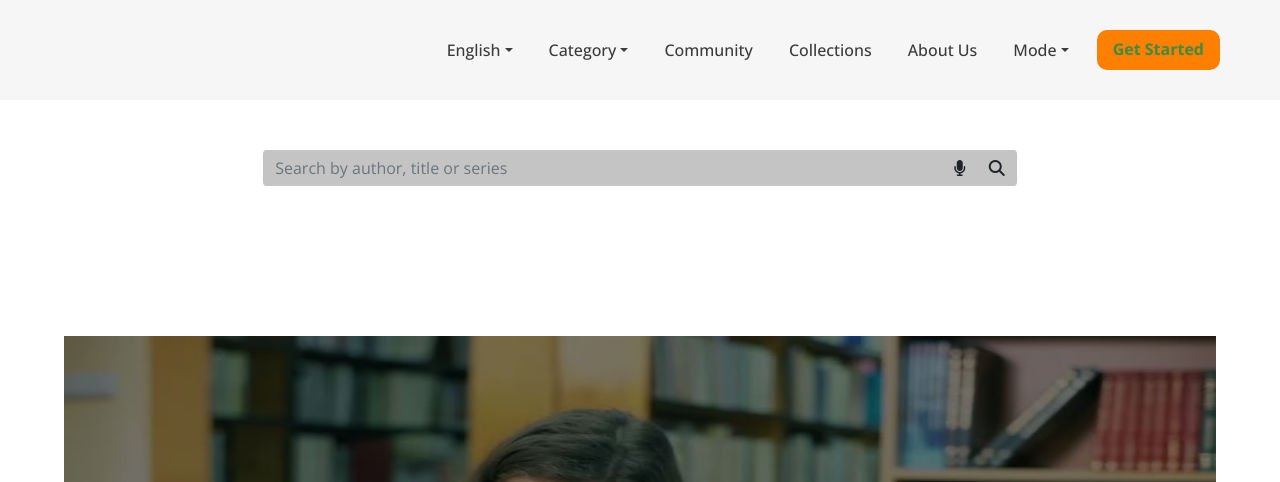
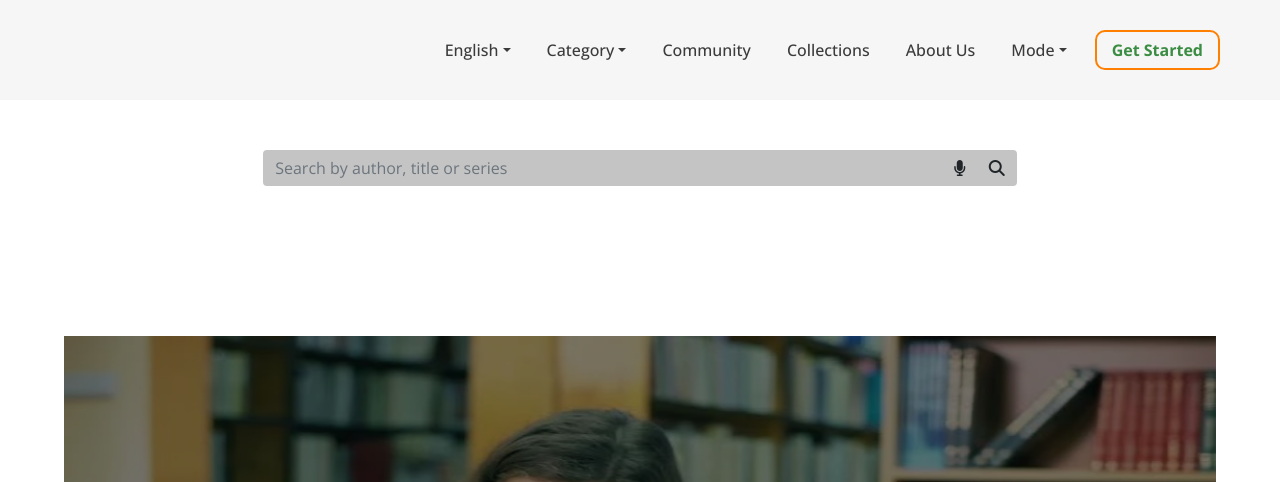
Before and after one commit to FolashadeOmoloja/Readym, a plain HTML site: page index.html in a window 1280 px wide. In both pictures the pointer is over the button "Get Started". Shown: the top 482 px of the page. Drawn offline with nearby package versions, Linux system fonts and the light colour scheme; a script that the page names is missing.

Commit message:
minor changes

```diff
--- a/index3.css
+++ b/index3.css
@@ -53,8 +53,16 @@ a:active{
 .navbar a{
    color: #3b3b3b;
 }
+.navbar a, footer a, .button-1,.button-2, .button-3, .button-4{
+    transition: all 400ms ease;
+    }
 .navbar a:hover, footer a:hover{
     color: #3C8D44;
+ }
+
+.button-1:hover{
+          background-color: transparent;
+          border: 2px solid #FF7F00;
  }
 main{
     width: 90%;
--- a/style.css
+++ b/style.css
@@ -51,8 +51,16 @@ a:active{
 .navbar a{
    color: #3b3b3b;
 }
+.navbar a, footer a, .button-1,.button-2, .button-3, .button-4{
+    transition: all 400ms ease;
+    }
 .navbar a:hover, footer a:hover{
     color: #3C8D44;
+ }
+
+.button-1:hover{
+          background-color: transparent;
+          border: 2px solid #FF7F00;
  }
 main{
     width: 90%;
```
